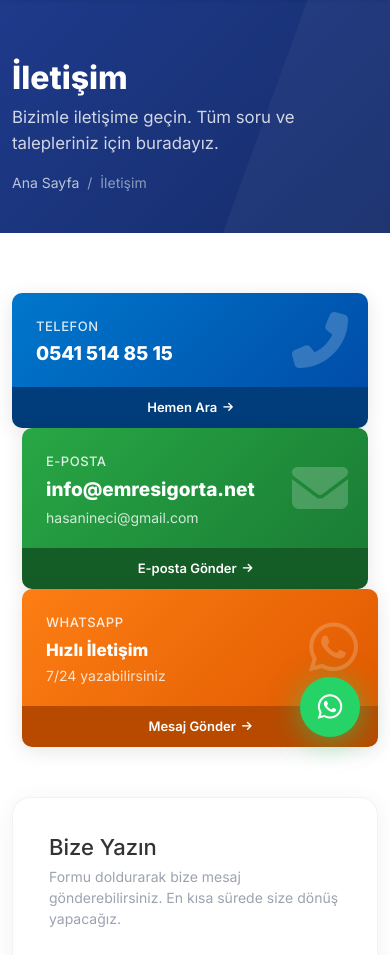
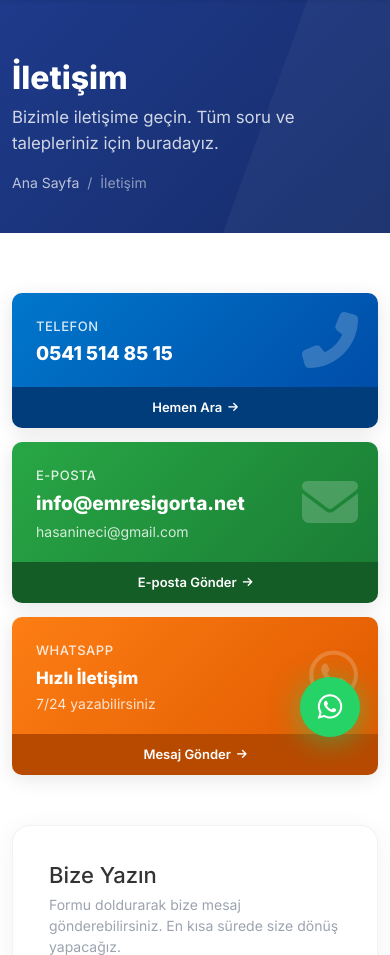
Before and after one commit to hasanineci/emresigorta-php-v3, a PHP site: page /iletisim.php in a window 390 px wide. Shown: the part 77-1032 px from the top of the page. Run offline with PHP 8.4, Linux system fonts and the light colour scheme; data that the repository does not hold is empty; some libraries are stand-ins or nearby versions.

Commit message:
iletişim sayfa düzeni ve google search hatalı düzeltildi

```diff
--- a/iletisim.php
+++ b/iletisim.php
@@ -45,7 +45,7 @@ foreach ($branches as $b) {
 
         <!-- İletişim Kartları -->
         <!-- İletişim Kartları -->
-        <div class="contact-cards" style="display: grid; grid-template-columns: repeat(3, 1fr); gap: 0; margin-bottom: 50px; align-items: stretch;">
+        <div class="contact-cards" style="margin-bottom: 50px;">
             <?php if (SITE_PHONE): ?>
             <div class="ccard ccard-blue">
                 <div class="ccard-body">
@@ -288,18 +288,22 @@ foreach ($branches as $b) {
 
 <style>
 /* Contact Info Cards */
+.contact-cards {
+    display: grid;
+    grid-template-columns: repeat(3, 1fr);
+    gap: 0;
+    align-items: stretch;
+}
 .ccard {
     border-radius: 10px;
     overflow: hidden;
     box-shadow: 0 4px 20px rgba(0,0,0,0.1);
     transition: transform 0.25s, box-shadow 0.25s;
-    margin: 0 10px;
+    margin: 0;
     background: #f1f3f5;
     display: flex;
     flex-direction: column;
 }
-.ccard:first-child { margin-left: 0; }
-.ccard:last-child { margin-right: 0; }
 .ccard:hover {
     transform: translateY(-4px);
     box-shadow: 0 8px 30px rgba(0,0,0,0.15);
@@ -341,6 +345,8 @@ foreach ($branches as $b) {
     text-decoration: none;
     display: block;
     line-height: 1.3;
+    word-break: break-all;
+    overflow-wrap: break-word;
 }
 .ccard-value:hover { opacity: 0.9; }
 .ccard-sub {
@@ -387,10 +393,15 @@ foreach ($branches as $b) {
     .contact-form-map-row {
         grid-template-columns: 1fr !important;
     }
+    .contact-cards {
+        grid-template-columns: repeat(2, 1fr) !important;
+        gap: 14px !important;
+    }
 }
 @media (max-width: 768px) {
     .contact-cards {
         grid-template-columns: 1fr !important;
+        gap: 14px !important;
     }
     .branch-row {
         grid-template-columns: 1fr !important;
--- a/includes/config.php
+++ b/includes/config.php
@@ -18,7 +18,7 @@ function _s($key, $default = '') {
 define('SITE_NAME', _s('site_name', 'Emre Sigorta'));
 // SITE_URL ve SITE_DOMAIN: sunucu ortamından otomatik tespit
 $_autoHost = $_SERVER['HTTP_HOST'] ?? 'www.emresigorta.net';
-$_autoScheme = (!empty($_SERVER['HTTPS']) && $_SERVER['HTTPS'] !== 'off') ? 'https' : 'http';
+$_autoScheme = ((!empty($_SERVER['HTTPS']) && $_SERVER['HTTPS'] !== 'off') || (!empty($_SERVER['HTTP_X_FORWARDED_PROTO']) && $_SERVER['HTTP_X_FORWARDED_PROTO'] === 'https')) ? 'https' : 'http';
 // Proje kök dizini ile document root arasındaki farkı bul (alt dizin tespiti)
 $_projectRoot = str_replace('\\', '/', realpath(__DIR__ . '/..'));
 $_docRoot = str_replace('\\', '/', realpath($_SERVER['DOCUMENT_ROOT'] ?? ''));
--- a/includes/header.php
+++ b/includes/header.php
@@ -2,6 +2,10 @@
 require_once __DIR__ . '/security.php';
 require_once __DIR__ . '/config.php';
 require_once __DIR__ . '/db.php';
+
+// Genel sayfalar için cache başlığını geçersiz kıl (SEO için - security.php'nin no-store'unu ezer)
+header('Cache-Control: public, max-age=3600, s-maxage=86400');
+header_remove('Pragma');
 
 // Sayfa aktiflik kontrolü (admin panelinden pasif edilen sayfalar engellensin)
 $_currentSlug = basename($_SERVER['PHP_SELF']);
```
Also changed, not shown: .htaccess.
